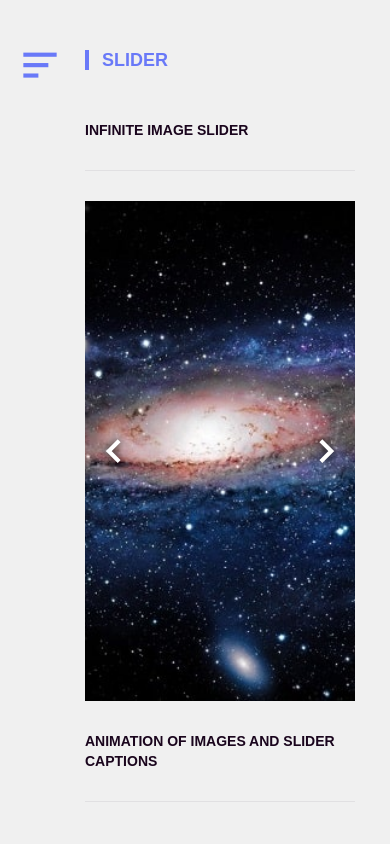
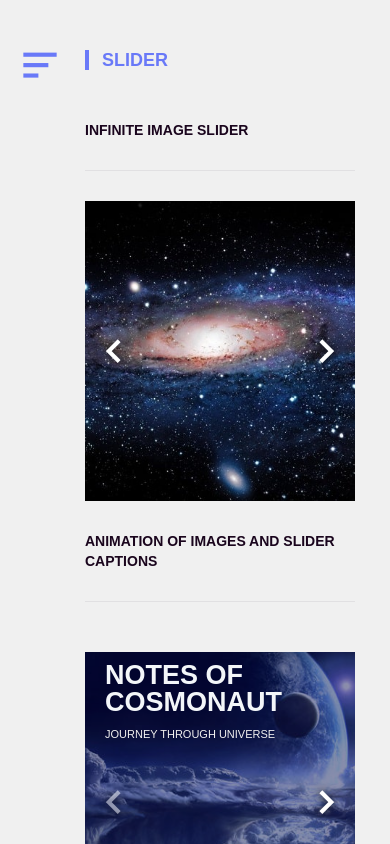
Before and after one commit to Kat3110/UI-Kit, a Next.js app: page /kit/slider in a window 390 px wide. Built offline with nearby package versions, Linux system fonts and the light colour scheme; a web font is replaced by a local one.

Commit message:
fix slider

```diff
--- a/components/slider-text/slider-text.module.css
+++ b/components/slider-text/slider-text.module.css
@@ -121,7 +121,7 @@
 }
 
 
-@media (max-width: 600px) {
+@media (max-width: 800px) {
 
     .title {
         font-weight: 600;
@@ -136,3 +136,18 @@
     }
 
 }
+
+
+@media (max-width: 700px) {
+    .wrap {
+        width: 100%;
+    }
+
+    .slider {
+        height: 300px;
+    }
+
+    .img {
+        height: 300px;
+    }
+}
--- a/components/slider/slider.module.css
+++ b/components/slider/slider.module.css
@@ -22,7 +22,7 @@
     opacity: 1;
 }
 
-.btn i{
+.btn i {
     font-size: 50px;
     text-shadow: black 0 0 8px;
     color: white;
@@ -61,3 +61,17 @@
 .current {
     opacity: 1;
 }
+
+@media (max-width: 700px) {
+    .wrap {
+        width: 100%;
+    }
+
+    .slider {
+        height: 300px;
+    }
+
+    .image {
+        height: 300px;
+    }
+}
```
